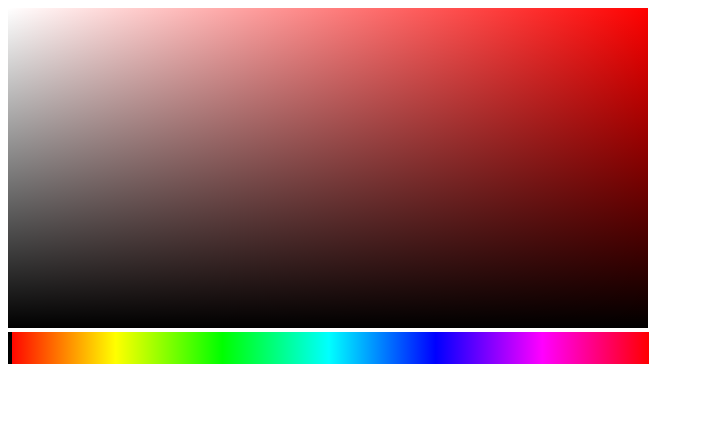
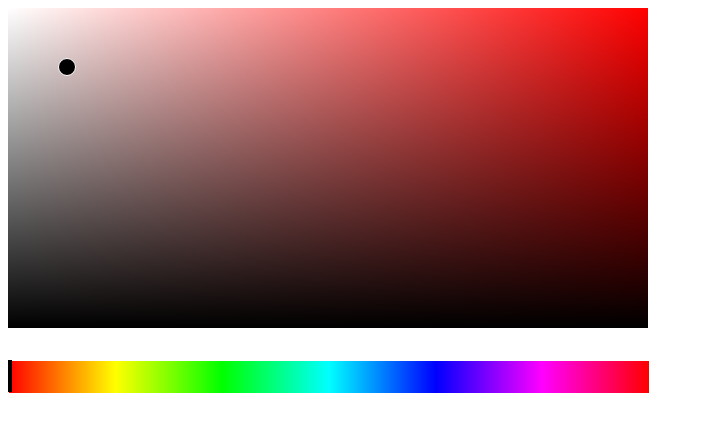
Before and after one commit to naveenvashistha/colorquest, a Svelte app: page / in a window 1280 px wide. Shown: the top 432 px of the page, without its empty margins (0-704 px from the left). Built offline with nearby package versions, Linux system fonts and the light colour scheme.

Commit message:
Created the dragger for canvas

```diff
--- a/src/canvas.svelte
+++ b/src/canvas.svelte
@@ -1,14 +1,18 @@
 <script>
     import { onMount } from 'svelte';
     export let pixelData = '';
-    let canvas;
+    let canvasColorData;
+    let canvas, dragger;
     let canvasHeight = 320;
     let canvasWidth = 640;
     let selectedColor = 'rgb(255, 0, 0)';
+    let draggerPosLeft = 50, draggerPosTop = 50;
+    let isDragging = false;
     onMount(()=>{
         updateColor();
     });
     $: if(pixelData) handlePropchange();
+
     function handlePropchange()
     {
         selectedColor = `rgb(${pixelData[0]}, ${pixelData[1]}, ${pixelData[2]})`;
@@ -35,14 +39,82 @@
         c.fillStyle = gradientY;
         c.fillRect(0, 0, canvasWidth, canvasHeight);
     }
+
+    function handleMouseUp(e){
+        isDragging = false;
+        updatePixelData();
+    };
+
+    function updatePixelData()
+    {
+        const ctx = canvas.getContext('2d');
+        const rectDragger = dragger.getBoundingClientRect();
+        const x = Math.floor(draggerPosLeft + rectDragger.width/2);
+        const y = Math.floor(draggerPosTop + rectDragger.height/2);
+        canvasColorData = ctx.getImageData(x, y, 1, 1).data;
+        console.log(canvasColorData);
+    }
+
+    function updatesliderLocTop(e)
+    {
+        const rectCanvas = canvas.getBoundingClientRect();
+        const rectDragger = dragger.getBoundingClientRect();
+        let new_pos = e.clientY - rectCanvas.top;
+
+        if(new_pos >= rectCanvas.top && new_pos <= rectCanvas.height - rectDragger.height)
+            draggerPosTop = new_pos;
+        else if (new_pos < rectCanvas.top)
+            draggerPosTop = 0;
+        else
+            draggerPosTop = rectCanvas.height - rectDragger.height;
+    }
+
+    function updatesliderLocLeft(e)
+    {
+        const rectCanvas = canvas.getBoundingClientRect();
+        const rectDragger = dragger.getBoundingClientRect();
+        let new_pos = e.clientX - rectCanvas.left;
+
+        if(new_pos >= rectCanvas.left && new_pos <= rectCanvas.width - rectDragger.width)
+            draggerPosLeft = new_pos;
+        else if (new_pos < rectCanvas.left)
+            draggerPosLeft = 0;
+        else
+            draggerPosLeft = rectCanvas.width - rectDragger.width;
+    }
+
+    function handleMouseDown(e)
+    {
+        isDragging = true;
+        updatesliderLocLeft(e);
+        updatesliderLocTop(e);
+        updatePixelData();
+    }
+
+    function handleMouseMove(e)
+    {
+        if(isDragging)
+        {
+            updatesliderLocLeft(e);
+            updatesliderLocTop(e);
+            updatePixelData();
+        }
+    }
 </script>
 
-<div>
-    <canvas bind:this = {canvas} id="cx" width = {canvasWidth} height = {canvasHeight}></canvas>
+<div style="position: relative; width: 40rem; height: 20rem;">
+    <canvas bind:this = {canvas} id="cx" width = {canvasWidth} height = {canvasHeight} on:mousedown={handleMouseDown} on:mousemove={handleMouseMove} on:mouseup={handleMouseUp}></canvas>
+    <div bind:this = {dragger} id="dragger" style="left:{draggerPosLeft}px; top:{draggerPosTop}px"></div>
 </div>
 
 <style>
-#cx{
-
+#dragger{
+    position: absolute;
+    width: 1rem;
+    height: 1rem;
+    border-radius: 1rem;
+    background-color: black;
+    border: 1px solid white;
+    pointer-events: none;
 }
 </style>
--- a/src/hue.svelte
+++ b/src/hue.svelte
@@ -82,13 +82,12 @@
 <style>
 #hue-container{
     position: relative;
-    display: flex;
     align-items: center;
     width: 40rem;
     height: 2rem;
+    margin-top: 2rem;
 }
 #hue{
-
     border: 1px solid white;
 }
 
@@ -97,6 +96,7 @@
     position: absolute;
     background-color: black;
     width: 4px;
+    top: 0;
     pointer-events: none;
 }
 </style>
```
